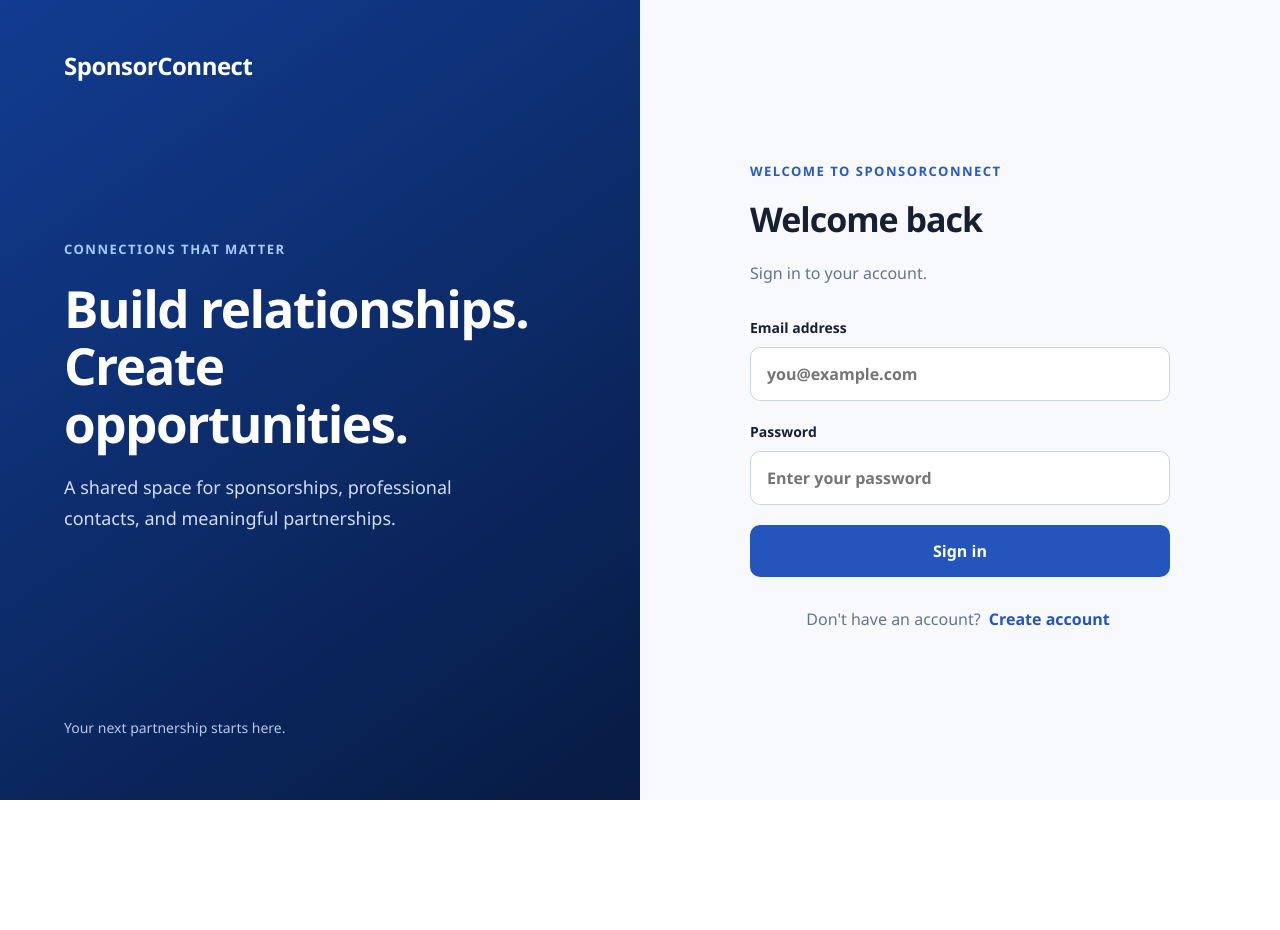
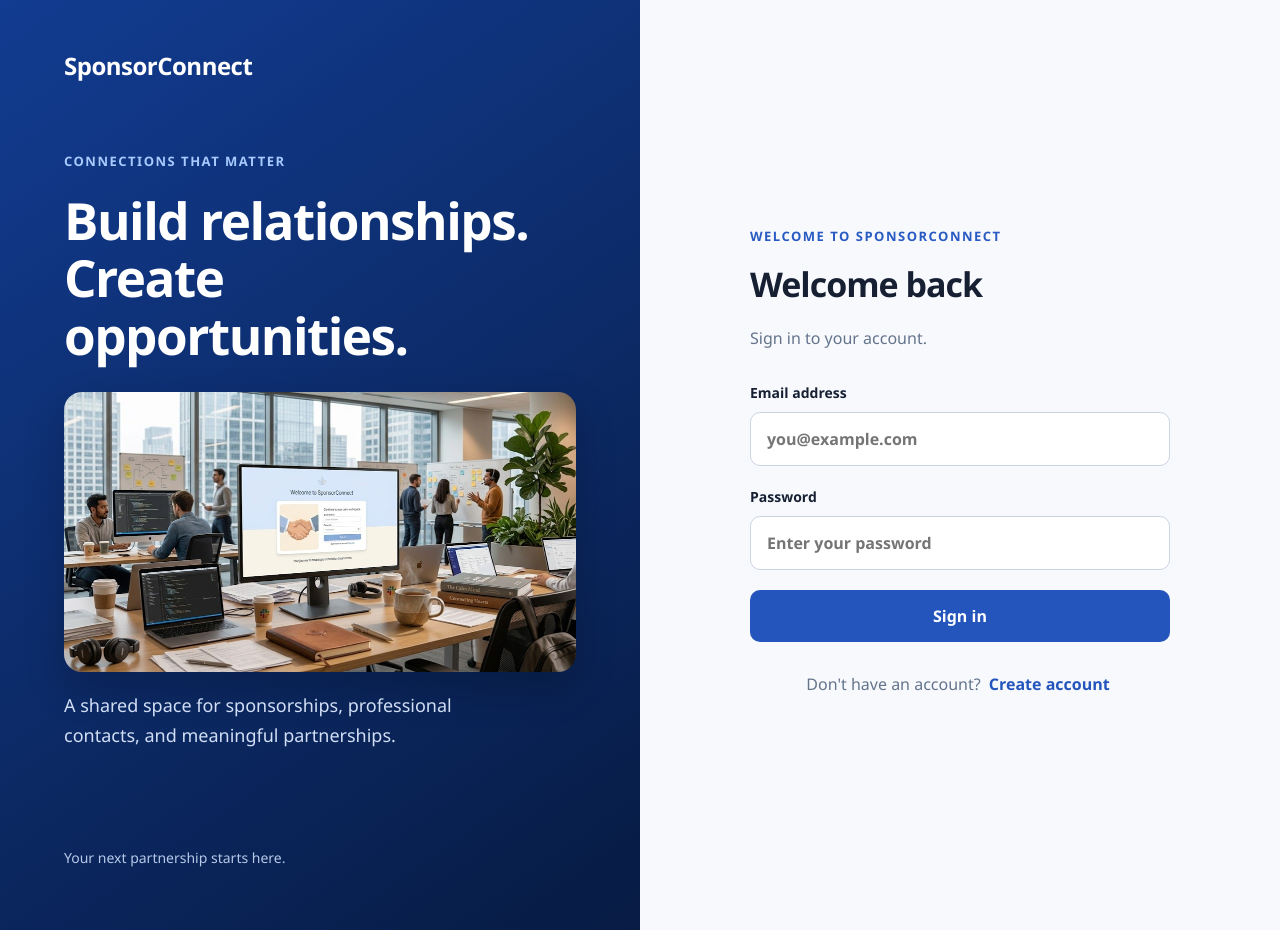
Before and after one commit to subashiranshika2002-cmd/SponsorConnect, a React app in the folder frontend/: page / in a window 1280 px wide. Before the commit the page ends 800 px from the top, so only its background shows below. Built offline with nearby package versions, Linux system fonts and the light colour scheme; the HTML template or start-up script is replaced by a standard one.

Commit message:
Add image for login page and change the login page in frontend

```diff
--- a/frontend/src/App.css
+++ b/frontend/src/App.css
@@ -237,3 +237,13 @@ fieldset:disabled button {
     padding: 28px;
   }
 }
+/* Login illustration in the left introduction panel */
+.sponsor-login-image {
+  display: block;
+  width: 100%;
+  max-width: 620px;
+  height: auto;
+  margin: 28px auto 0;
+  border-radius: 18px;
+  box-shadow: 0 16px 40px rgba(0, 0, 0, 0.2);
+}
--- a/frontend/src/App.jsx
+++ b/frontend/src/App.jsx
@@ -1,6 +1,7 @@
 import { useState } from "react";
 import "./App.css";
 import Dashboard from "./Dashboard";
+import loginImage from "./assets/sponser.png";
 
 const API_URL = "http://localhost:5000/api/auth";
 
@@ -101,6 +102,11 @@ function App() {
         <div className="brand-content">
           <span className="eyebrow">CONNECTIONS THAT MATTER</span>
           <h1>Build relationships.<br />Create opportunities.</h1>
+          <img
+  className="sponsor-login-image"
+  src={loginImage}
+  alt="A team collaborating in an office on sponsorship opportunities"
+/>
           <p>
             A shared space for sponsorships, professional contacts,
             and meaningful partnerships.
--- /dev/null
+++ b/package.json
@@ -0,0 +1,5 @@
+{
+  "dependencies": {
+    "openai": "^7.45.0"
+  }
+}
```
Also changed, not shown: frontend/src/assets/sponser.png (added), 1 other file (tests, documents, lock files or other folders).
